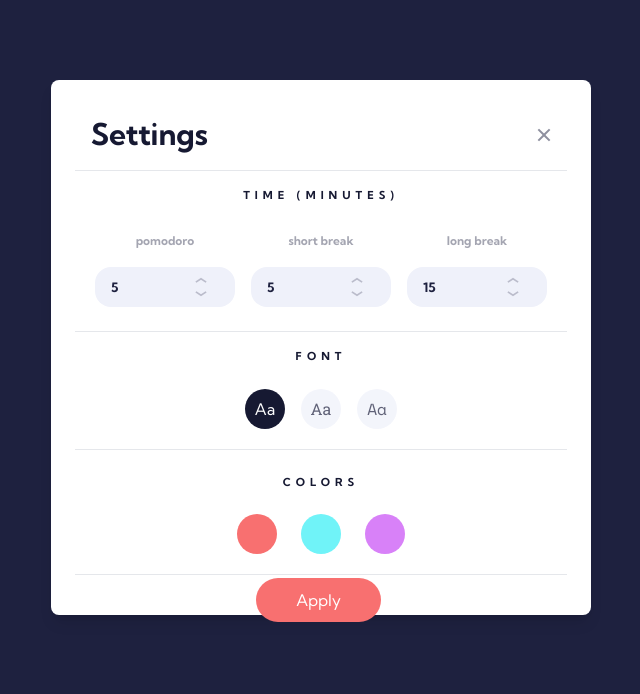
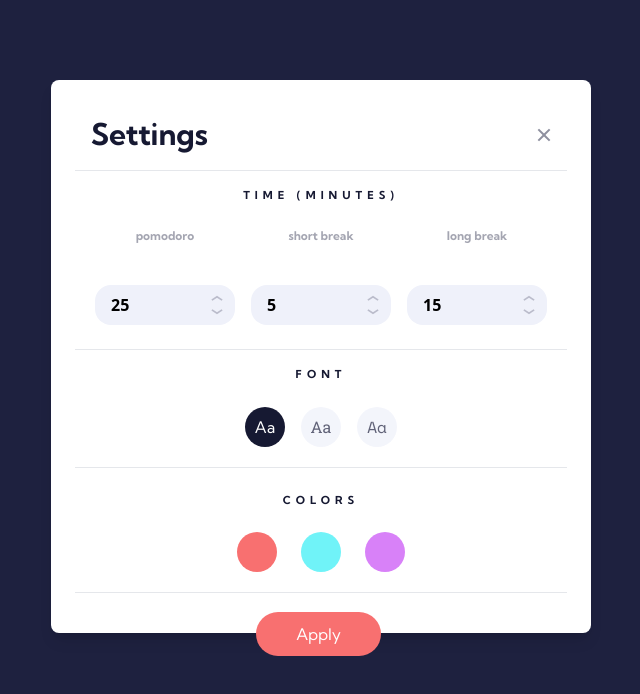
Before and after one commit to EshrakRahman/Pomodoro-app, a React (Vite) app: page /settings in a window 1280 px wide. Shown: the top 694 px of the page, without its empty margins (319-959 px from the left). Built offline with nearby package versions, Linux system fonts and the light colour scheme.

Commit message:
design done

```diff
--- a/package.json
+++ b/package.json
@@ -12,6 +12,7 @@
   "dependencies": {
     "@tailwindcss/vite": "^4.1.17",
     "react": "^19.2.0",
+    "react-circular-progressbar": "^2.2.0",
     "react-dom": "^19.2.0",
     "react-router": "^7.10.1",
     "tailwindcss": "^4.1.17"
--- a/src/components/Button.jsx
+++ b/src/components/Button.jsx
@@ -1,17 +1,37 @@
+import { useContext } from "react";
+import { TimerContext } from "../context/TimerContex";
+
 export default function Button() {
+  const { mode, setMode } = useContext(TimerContext);
+
+  const base =
+    "font-kumbh font-bold text-[12px] md:text-[14px] leading-[125%] px-5 py-4 rounded-4xl transition";
+
+  const active = "bg-red-400 text-blue-850";
+  const inactive = "text-blue-100 hover:opacity-70 cursor-pointer";
+
   return (
-    <>
-      <div className="bg-blue-900   w-[330px] md:w-[380px] h-[63px] rounded-4xl flex items-center justify-between px-3">
-        <a className=" font-kumbh text-blue-850 font-bold text-[12px] md:text-[14px] leading-[125%] px-5 py-4 bg-red-400 rounded-4xl">
-          pomodoro
-        </a>
-        <a className="font-kumbh text-blue-100 font-bold text-[12px] md:text-[14px] leading-[125%]">
-          short break
-        </a>
-        <a className="font-kumbh text-blue-100 font-bold text-[12px] md:text-[14px] leading-[125%]">
-          long break
-        </a>
-      </div>
-    </>
+    <div className="bg-blue-900 w-[330px] md:w-[380px] h-[63px] rounded-4xl flex items-center justify-between px-3">
+      <button
+        onClick={() => setMode("pomo")}
+        className={`${base} ${mode === "pomo" ? active : inactive}`}
+      >
+        pomodoro
+      </button>
+
+      <button
+        onClick={() => setMode("short")}
+        className={`${base} ${mode === "short" ? active : inactive}`}
+      >
+        short break
+      </button>
+
+      <button
+        onClick={() => setMode("long")}
+        className={`${base} ${mode === "long" ? active : inactive}`}
+      >
+        long break
+      </button>
+    </div>
   );
 }
--- a/src/components/ClockComponent.jsx
+++ b/src/components/ClockComponent.jsx
@@ -1,20 +1,77 @@
+import { useContext, useEffect, useState } from "react";
+import { TimerContext } from "../context/TimerContex";
+import { CircularProgressbar, buildStyles } from "react-circular-progressbar";
+import "react-circular-progressbar/dist/styles.css";
+
 export default function ClockComponent() {
+  const { mode, durations } = useContext(TimerContext);
+
+  const [secondsLeft, setSecondsLeft] = useState(() => {
+    return (durations?.[mode] ?? 25) * 60;
+  });
+
+  const [isRunning, setIsRunning] = useState(false);
+
+  useEffect(() => {
+    if (!durations || !durations[mode]) return;
+
+    setSecondsLeft(durations[mode] * 60);
+    setIsRunning(false);
+  }, [mode, durations]);
+
+  useEffect(() => {
+    if (!isRunning) return;
+    if (secondsLeft <= 0) return;
+
+    const interval = setInterval(() => {
+      setSecondsLeft((s) => s - 1);
+    }, 1000);
+
+    return () => clearInterval(interval);
+  }, [isRunning, secondsLeft]);
+
+  const minutes = Math.floor(secondsLeft / 60);
+  const seconds = secondsLeft % 60;
+
+  const timeText = `${String(minutes).padStart(2, "0")}:${String(
+    seconds
+  ).padStart(2, "0")}`;
+
+  const totalSeconds = (durations?.[mode] ?? 25) * 60;
+  const progressValue = totalSeconds
+    ? ((totalSeconds - secondsLeft) / totalSeconds) * 100
+    : 0;
+
   return (
-    <>
-      <div className="relative circle w-[300px] md:w-[410px] md:h-[410px]  h-[300px] rounded-full bg-gradient-1 shadow-2xl/30 flex items-center justify-center">
-        <div className="absolute w-[267px] md:w-[366px] md:h-[366px] h-[267px] rounded-full bg-blue-900 "></div>
+    <div className="relative circle w-[300px] md:w-[410px] md:h-[410px] h-[300px] rounded-full bg-gradient-1 shadow-2xl/30 flex items-center justify-center">
+      <div className="absolute w-[267px] md:w-[366px] md:h-[366px] h-[267px] rounded-full bg-blue-900" />
 
-        <div className="absolute w-[248px] h-[248px] md:w-[339px] md:h-[339px] rounded-full border-10 border-red-400 bg-transparent"></div>
+      {/* <div className="absolute w-[248px] h-[248px] md:w-[339px] md:h-[339px] rounded-full border-10 border-red-400 bg-transparent" /> */}
+      <div className="absolute w-[248px] h-[248px] md:w-[339px] md:h-[339px]">
+        <CircularProgressbar
+          value={progressValue}
+          strokeWidth={6}
+          styles={buildStyles({
+            pathColor: "#F87070",
+            trailColor: "transparent",
+            strokeLinecap: "round",
+            rotation: 0,
+          })}
+        />
+      </div>
 
-        <div className="flex flex-col items-center justify-center z-10">
-          <p className="font-kumbh text-blue-100 text-[80px] md:text-[100px] font-bold leading-[125%] tracking-[-5px]">
-            17:59
-          </p>
-          <button className="font-kumbh font-bold text-[14px] md:text-base leading-[120%] tracking-[13px] text-blue-100 hover:cursor-pointer">
-            Pause
-          </button>
-        </div>
+      <div className="flex flex-col items-center justify-center z-10">
+        <p className="font-kumbh text-blue-100 text-[80px] md:text-[100px] font-bold leading-[125%] tracking-[5px]">
+          {timeText}
+        </p>
+
+        <button
+          onClick={() => setIsRunning((r) => !r)}
+          className="font-kumbh font-bold text-[14px] md:text-base leading-[120%] tracking-[13px] text-blue-100 hover:cursor-pointer"
+        >
+          {isRunning ? "PAUSE" : "START"}
+        </button>
       </div>
-    </>
+    </div>
   );
 }
--- a/src/components/InputButton.jsx
+++ b/src/components/InputButton.jsx
@@ -4,49 +4,45 @@ import { useContext } from "react";
 import { TimerContext } from "../context/TimerContex";
 
 export default function InputButton({ title, type }) {
-  const { handleDecrement, handleIncrease, durations } =
-    useContext(TimerContext);
+  const { durations, setDurations } = useContext(TimerContext);
+
+  function increase() {
+    setDurations((prev) => ({
+      ...prev,
+      [type]: Math.min(prev[type] + 5, 60),
+    }));
+  }
+
+  function decrease() {
+    setDurations((prev) => ({
+      ...prev,
+      [type]: Math.max(prev[type] - 5, 5),
+    }));
+  }
 
   return (
-    <>
-      <div className=" flex justify-between md:flex-col items-center md:gap-4  gap-10">
-        <div className="label">
-          <label
-            className="font-kumbh text-[12px] font-bold text-blue-850 opacity-40 "
-            htmlFor="pomodoro"
-          >
+    <div className="flex justify-between md:flex-col items-center gap-10">
+      <label className="font-kumbh text-[12px] font-bold text-blue-850 opacity-40">
         {title}
       </label>
-        </div>
+
       <div className="relative">
         <input
-            className="bg-blue-50 rounded-2xl w-[140px] text-blue-850 font-bold text-[13px] font-kumbh  h-10 px-4 pr-10"
+          className="bg-blue-50 rounded-2xl w-[140px] h-10 px-4 pr-10 font-bold"
           type="number"
-            id="pomodoro"
-            name={durations[type]}
-            max="60"
           value={durations[type]}
           readOnly
         />
 
-          <div className="absolute left-25 top-1/2 flex flex-col gap03 -translate-y-1/2 gap-2">
-            <button onClick={() => handleIncrease(type)}>
-              <img
-                src={arrowUpIcon}
-                alt="arrow up icon"
-                className="w-3 cursor-pointer"
-              />
+        <div className="absolute right-3 top-1/2 -translate-y-1/2 flex flex-col gap-2">
+          <button className="hover:cursor-pointer" onClick={increase}>
+            <img src={arrowUpIcon} className="w-3" />
           </button>
-            <button onClick={() => handleDecrement(type)}>
-              <img
-                src={arrowDownIcon}
-                alt="arrow down icon"
-                className="w-3 cursor-pointer"
-              />
+          <button className="hover:cursor-pointer" onClick={decrease}>
+            <img src={arrowDownIcon} className="w-3" />
           </button>
         </div>
       </div>
     </div>
-    </>
   );
 }
--- a/src/components/SettingsPage.jsx
+++ b/src/components/SettingsPage.jsx
@@ -58,7 +58,7 @@ export default function SettingsPage() {
             <div className="h-10 w-10 bg-purple-400 items-center justify-center rounded-full font-kumbh"></div>
           </div>
         </div>
-        <div className="absolute left-[27%] md:left-[38%] top-[95%]">
+        <div className="absolute left-[30%] md:left-[38%] top-[98%]">
           <Link
             to="/"
             className="px-10  hover:cursor-pointer  py-3 bg-red-400 rounded-4xl text-white font-kumbh"
--- a/src/context/TimerContex.jsx
+++ b/src/context/TimerContex.jsx
@@ -1,31 +1,15 @@
-import { useState, createContext } from "react";
+import { createContext, useState } from "react";
 
 export const TimerContext = createContext(null);
 
 export function TimerProvider({ children }) {
-  const [mode, setMode] = useState("pomodoro");
+  const [mode, setMode] = useState("pomo");
 
   const [durations, setDurations] = useState({
-    pomo: 5,
+    pomo: 25,
     short: 5,
     long: 15,
   });
-
-  const time = durations[mode] * 60;
-
-  function handleIncrease(type) {
-    setDurations((prev) => ({
-      ...prev,
-      [type]: Math.min(prev[type] + 5, 60),
-    }));
-  }
-
-  function handleDecrement(type) {
-    setDurations((prev) => ({
-      ...prev,
-      [type]: Math.max(prev[type] - 5, 5),
-    }));
-  }
 
   return (
     <TimerContext.Provider
@@ -33,9 +17,7 @@ export function TimerProvider({ children }) {
         mode,
         setMode,
         durations,
-        time,
-        handleIncrease,
-        handleDecrement,
+        setDurations,
       }}
     >
       {children}
```
Also changed, not shown: 1 other file (tests, documents, lock files or other folders). Lines whose indentation alone changed are shown as unchanged.
